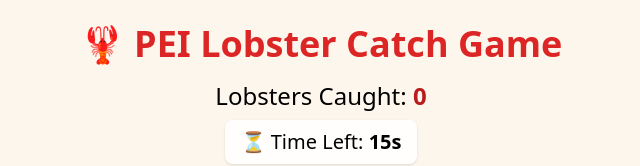
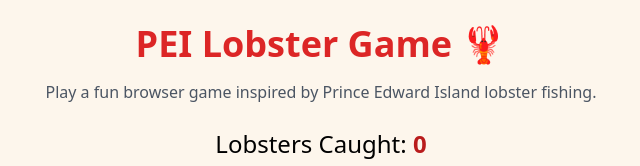
Before and after one commit to urveshboodhun/lobster-catch, a React (Vite) app: page / in a window 1280 px wide. Shown: the top 166 px of the page, without its empty margins (319-959 px from the left). Built offline with nearby package versions, Linux system fonts and the light colour scheme.

Commit message:
feat: sea changes

```diff
--- a/src/App.tsx
+++ b/src/App.tsx
@@ -38,8 +38,11 @@ function App() {
 
       {/* TITLE */}
       <h1 className="text-4xl font-bold text-red-600 mb-4 text-center">
-        🦞 PEI Lobster Catch Game
+        PEI Lobster Game 🦞
       </h1>
+      <p className="text-center text-gray-600 mb-6">
+        Play a fun browser game inspired by Prince Edward Island lobster fishing.
+      </p>
 
       {/* SCORE */}
       <p className="text-2xl mb-2">
```
